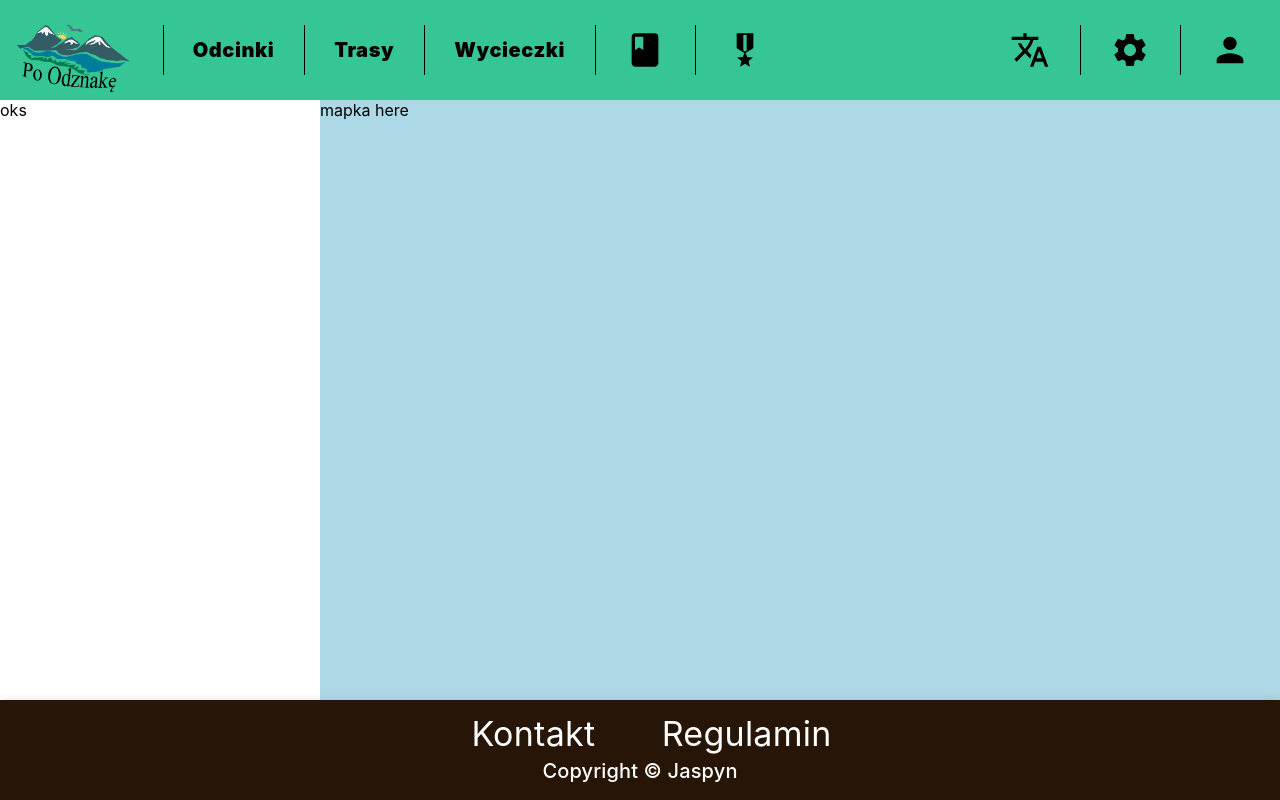
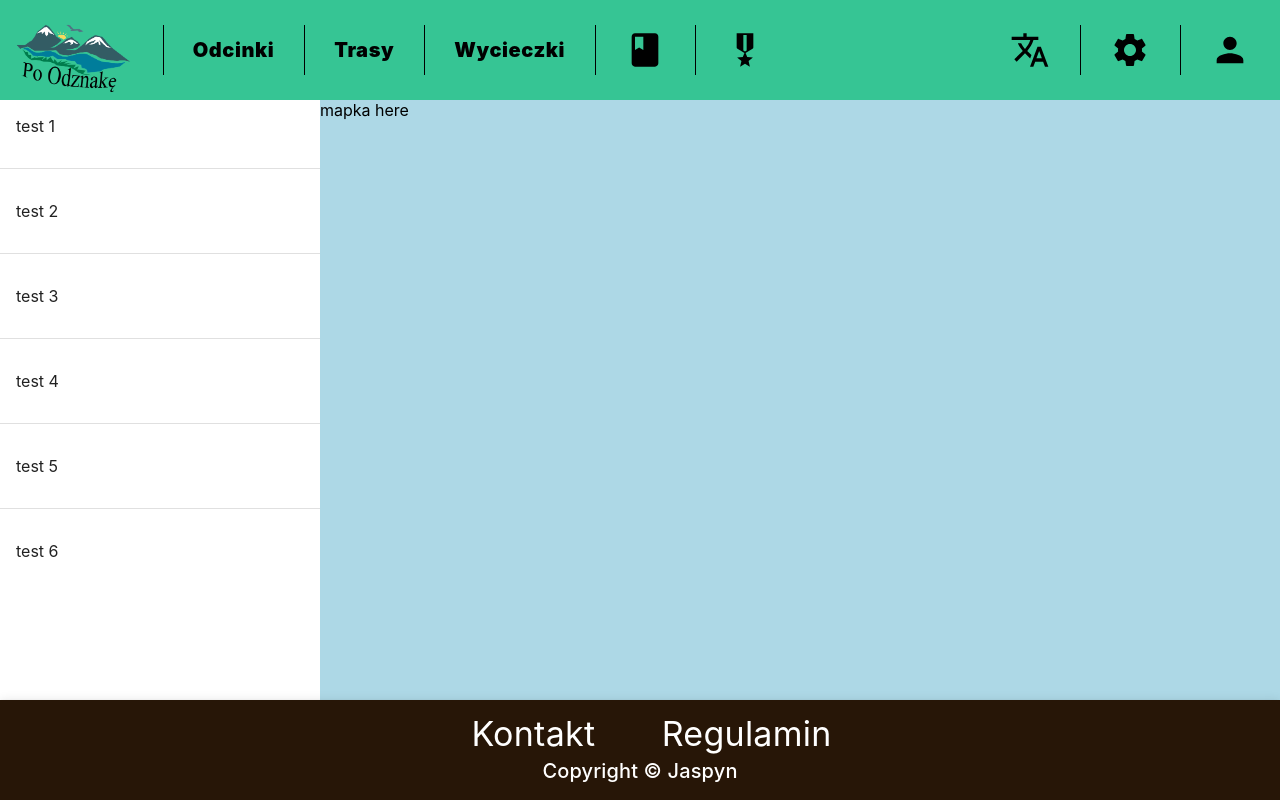
Before and after one commit to KyattPL/Po-Odznake, a React (Create React App) app in the folder frontend/: page / in a window 1280 px wide. Built offline with nearby package versions, Linux system fonts and the light colour scheme.

Commit message:
Preparing planner structure

```diff
--- a/frontend/src/components/Main/Planner/Planner.jsx
+++ b/frontend/src/components/Main/Planner/Planner.jsx
@@ -1,5 +1,8 @@
 import Box from "@mui/material/Box";
+import Divider from "@mui/material/Divider";
 import Grid from "@mui/material/Grid";
+import Paper from "@mui/material/Paper";
+import Stack from "@mui/material/Stack";
 
 import "../../../styles/Main/Planner/planner.css";
 
@@ -7,7 +10,15 @@ function Planner() {
     return (
         <Grid item xs={6} sm={4} md={3} xl={2}>
             <Box className="planner-container">
-                oks
+                <Stack direction="column" spacing={2}
+                    divider={<Divider orientation="horizontal" flexItem />}>
+                    <Paper elevation={0} sx={{ padding: 2, mt: 1 }}>test 1</Paper>
+                    <Paper elevation={0} sx={{ padding: 2 }}>test 2</Paper>
+                    <Paper elevation={0} sx={{ padding: 2 }}>test 3</Paper>
+                    <Paper elevation={0} sx={{ padding: 2 }}>test 4</Paper>
+                    <Paper elevation={0} sx={{ padding: 2 }}>test 5</Paper>
+                    <Paper elevation={0} sx={{ padding: 2 }}>test 6</Paper>
+                </Stack>
             </Box>
         </Grid>
     );
```
